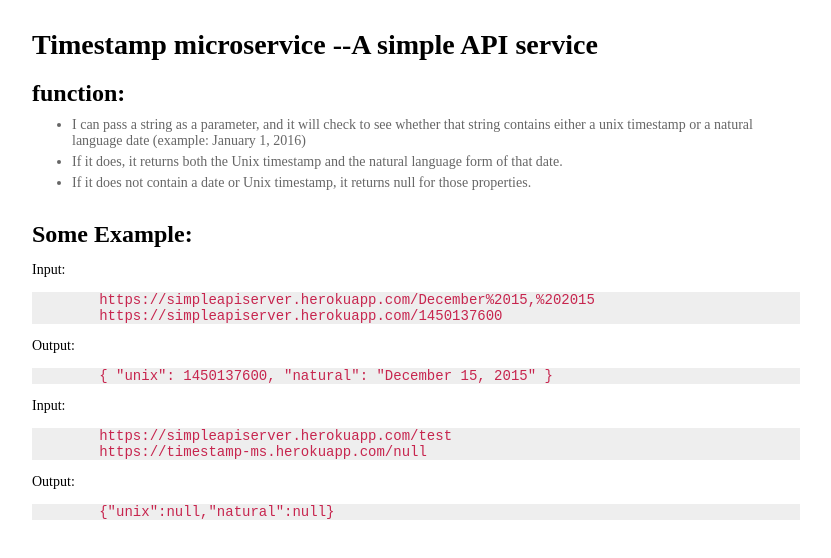
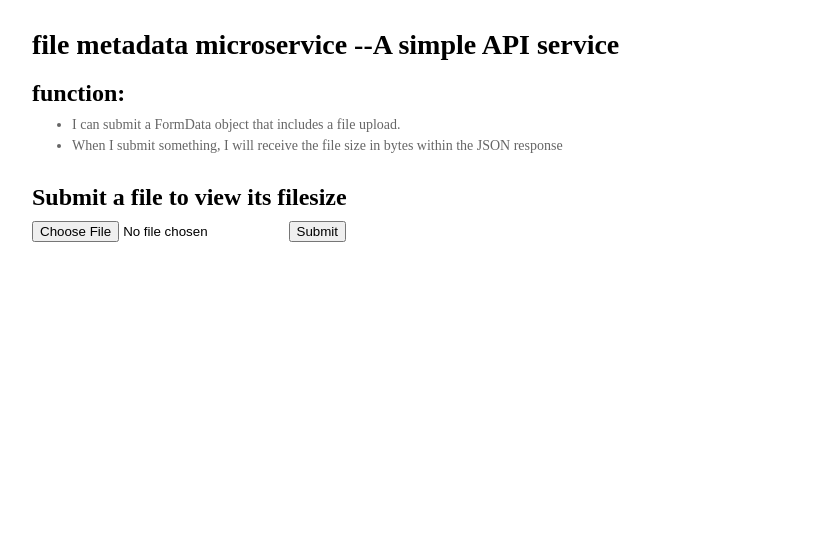
Before and after one commit to YuyangGong/FileMetadata, a website: page view/pages/index.html in a window 1280 px wide. Shown: the whole page, without its empty margins (26-857 px from the left). Drawn offline with Linux system fonts and the light colour scheme; files that its build step writes are made by us from their sources.

Commit message:
complete

```diff
--- a/app.json
+++ b/app.json
@@ -1,7 +1,7 @@
 {
-  "name": "Timestamp Microservice",
-  "description": "A API for Timestamp Microservice",
-  "repository": "https://github.com/YuyangGong/TimestampMicroservice",
+  "name": "File Metadata Microservice",
+  "description": "A API for File Metadata Microservice",
+  "repository": "https://github.com/YuyangGong/FileMetadata",
   "logo": "",
   "keywords": ["node", "express", "API"],
   "image": ""
--- a/view/pages/index.html
+++ b/view/pages/index.html
@@ -6,27 +6,16 @@
 	<link rel="stylesheet" href="stylesheets/main.css">
 </head>
 <body>
-	<h1>Timestamp microservice --A simple API service</h1>
+	<h1>file metadata microservice --A simple API service</h1>
 	<h3>function: </h3>
 	<ul>
-		<li>I can pass a string as a parameter, and it will check to see whether that string contains either a unix timestamp or a natural language date (example: January 1, 2016)</li>
-		<li>If it does, it returns both the Unix timestamp and the natural language form of that date.</li>
-		<li>If it does not contain a date or Unix timestamp, it returns null for those properties.</li>
+		<li>I can submit a FormData object that includes a file upload.</li>
+		<li>When I submit something, I will receive the file size in bytes within the JSON response</li>
 	</ul>
-	<h3>Some Example:</h3>
-	<p>
-		Input:
-		<pre>	https://simpleapiserver.herokuapp.com/December%2015,%202015
-	https://simpleapiserver.herokuapp.com/1450137600</pre>
-		Output:
-		<pre>	{ "unix": 1450137600, "natural": "December 15, 2015" }</pre>
-	</p>
-	<p>
-		Input:
-		<pre>	https://simpleapiserver.herokuapp.com/test
-	https://timestamp-ms.herokuapp.com/null</pre>
-		Output:
-		<pre>	{"unix":null,"natural":null}</pre>
-	</p>
+	<h3>Submit a file to view its filesize</h3>
+	<form action="/getFileSize" method="post" enctype="multipart/form-data">
+		<input type="file" name="file">
+		<input type="submit">
+	</form>
 </body>
 </html>
```
Also changed, not shown: index.js (+5 -10 lines), package.json (+8 -6 lines).
